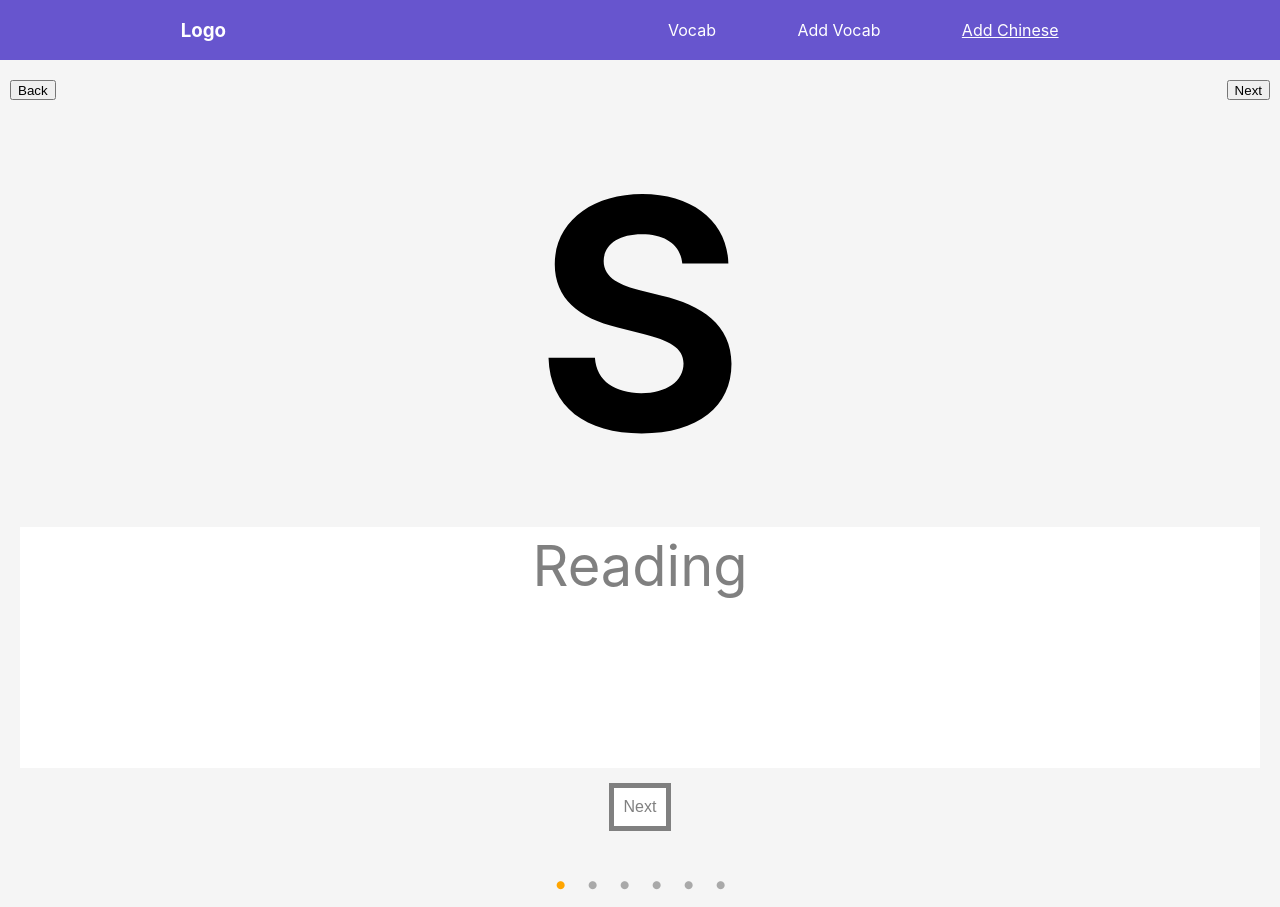
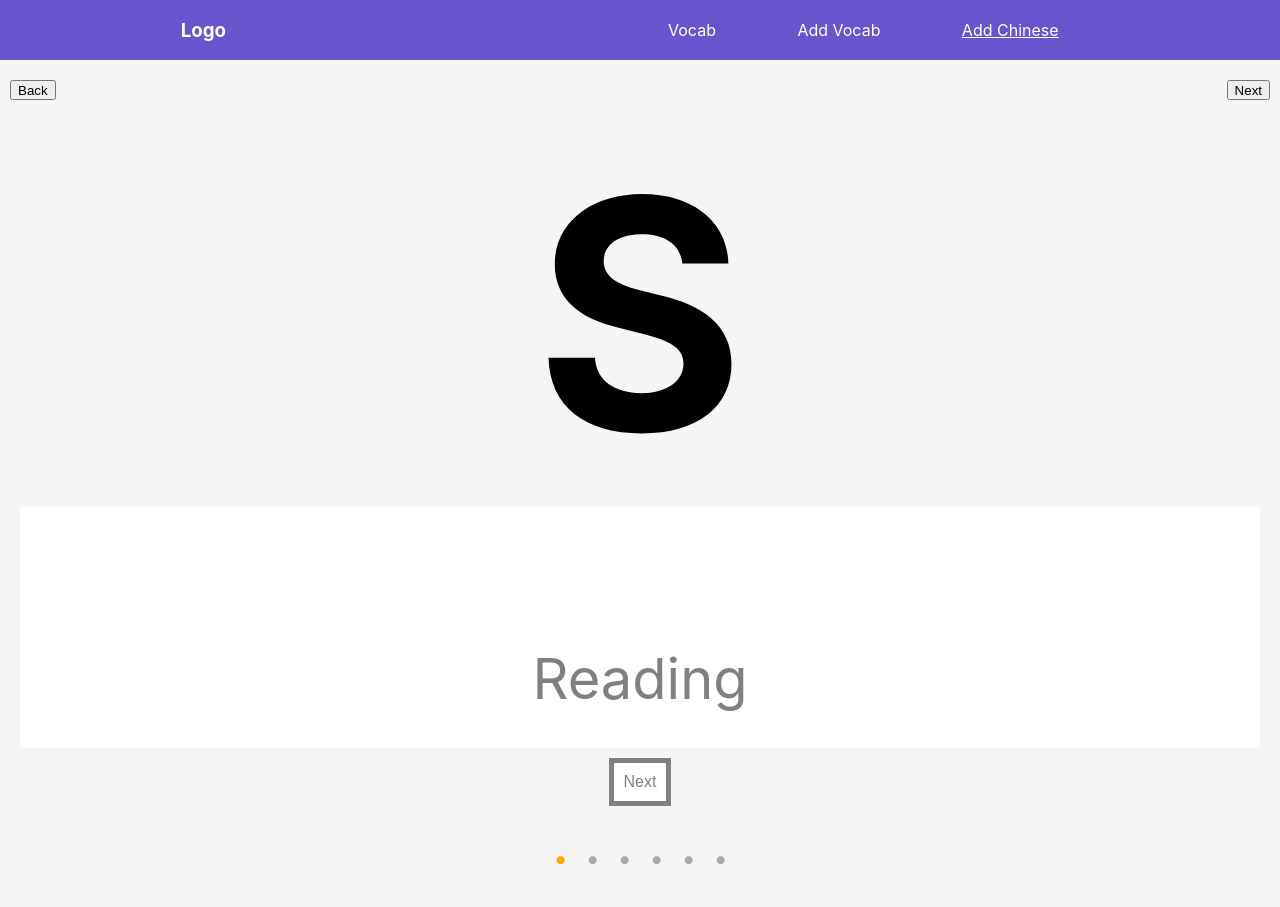
Before and after one commit to rdrgz21/my-cidian, a React (Create React App) app in the folder client/: page /addchinese in a window 1280 px wide. Both pictures are taken after typing "Sample", "Sample" into the empty fields and a click on the button "Save". After the commit the page ends 882 px from the top, so only its background shows below. Built offline with nearby package versions, Linux system fonts and the light colour scheme.

Commit message:
Added form elements for AddSingleReading component

```diff
--- a/client/src/components/Chinese/AddChinese/AddSingleReading/AddSingleReading.js
+++ b/client/src/components/Chinese/AddChinese/AddSingleReading/AddSingleReading.js
@@ -31,11 +31,13 @@ export const AddSingleReading = props => {
     return (
         <div className={AddSingleReadingCSS.singleCharacterEdit}>
             <h1>{savedCharacter}</h1>
-            <Input placeholder='Reading' handleChange={handleChange} name='reading' value={input} />
-            <div>
-                {editingCharacter > 0 && <button onClick={previousCharacter}>Back</button>}
-                <button onClick={handleClick}>Next</button>
-            </div>
+            <form>
+                <Input placeholder='Reading' handleChange={handleChange} name='reading' value={input} />
+                <div>
+                    {editingCharacter > 0 && <button onClick={previousCharacter} type='button'>Back</button>}
+                    <button onClick={handleClick} type='submit'>Next</button>
+                </div>
+            </form>
         </div>
     )
 };
--- a/client/src/components/Chinese/AddChinese/AddSingleReading/AddSingleReading.module.css
+++ b/client/src/components/Chinese/AddChinese/AddSingleReading/AddSingleReading.module.css
@@ -5,6 +5,9 @@
     align-items: center;
     padding: 10px;
     margin: 10px;
+}
+.singleCharacterEdit form {
+    text-align: center;
 }
 .singleCharacterEdit h1 {
     font-size: 25vw;
```
